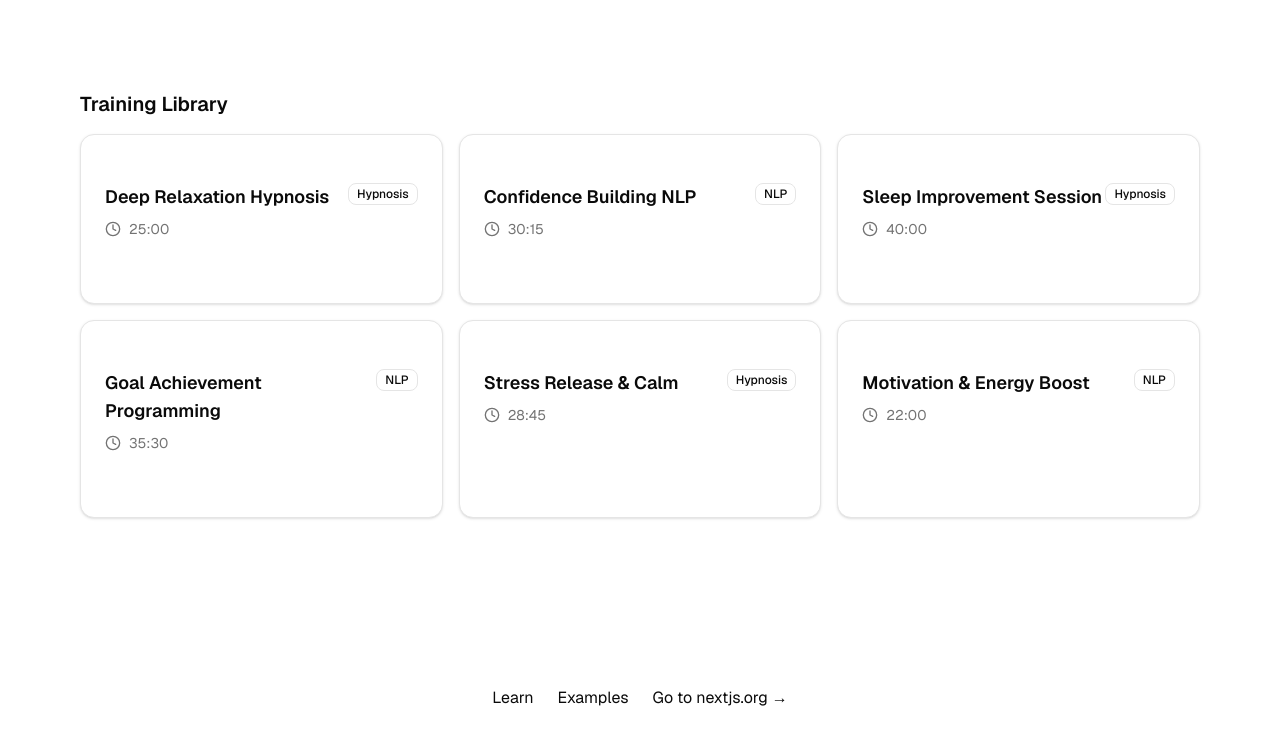
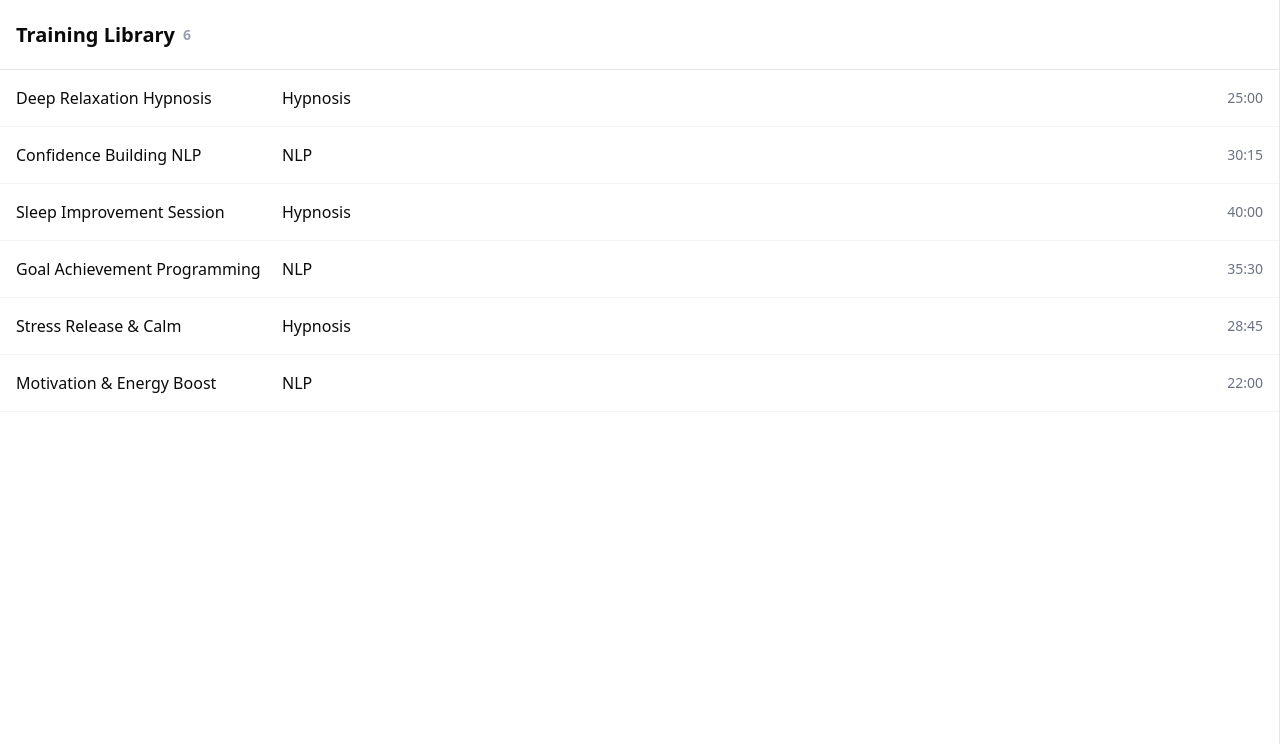
Before and after one commit to florianbussmann/repattern, a Next.js app: page / in a window 1280 px wide. Shown: the top 744 px of the page. Built offline with nearby package versions, Linux system fonts and the light colour scheme.

Commit message:
feat: tabular view

```diff
--- a/app/page.tsx
+++ b/app/page.tsx
@@ -1,71 +1,49 @@
-'use client'
-
-import { useState, useEffect } from "react";
-import { AudioCard } from "@/components/AudioCard";
-import { AudioPlayer } from "@/components/AudioPlayer";
 import { audioFiles } from "@/data/audioFiles";
+import Link from "next/link";
 
 export default function Home() {
-  const [selectedAudio, setSelectedAudio] = useState<string | null>(null);
-
-  const handleAudioSelect = (audioId: string) => {
-    setSelectedAudio(audioId);
-  };
-
-  const selectedAudioFile = audioFiles.find(a => a.id === selectedAudio);
-
   return (
-    <div className="font-sans grid items-center justify-items-center min-h-screen p-8 pb-20 gap-16 sm:p-20">
-      <main className="flex flex-col items-center sm:items-start">
-        <div>
-          <h2 className="text-xl font-semibold mb-4">Training Library</h2>
-          <div className="grid gap-4 md:grid-cols-2 lg:grid-cols-3">
-            {audioFiles.map((audio) => (
-              <AudioCard
-                key={audio.id}
-                id={audio.id}
-                title={audio.title}
-                duration={audio.duration}
-                category={audio.category}
-                isActive={selectedAudio === audio.id}
-                onClick={() => handleAudioSelect(audio.id)}
-              />
-            ))}
-          </div>
-        </div>
-      </main>
-      <footer className="row-start-3 flex gap-[24px] flex-wrap items-center justify-center">
-        <a
-          className="flex items-center gap-2 hover:underline hover:underline-offset-4"
-          href="https://nextjs.org/learn?utm_source=create-next-app&utm_medium=appdir-template-tw&utm_campaign=create-next-app"
-          target="_blank"
-          rel="noopener noreferrer"
-        >
-          Learn
-        </a>
-        <a
-          className="flex items-center gap-2 hover:underline hover:underline-offset-4"
-          href="https://vercel.com/templates?framework=next.js&utm_source=create-next-app&utm_medium=appdir-template-tw&utm_campaign=create-next-app"
-          target="_blank"
-          rel="noopener noreferrer"
-        >
-          Examples
-        </a>
-        <a
-          className="flex items-center gap-2 hover:underline hover:underline-offset-4"
-          href="https://nextjs.org?utm_source=create-next-app&utm_medium=appdir-template-tw&utm_campaign=create-next-app"
-          target="_blank"
-          rel="noopener noreferrer"
-        >
-          Go to nextjs.org →
-        </a>
-      </footer>
-      {selectedAudioFile && (
-          <AudioPlayer
-            src={selectedAudioFile.src}
-            title={selectedAudioFile.title}
-          />
-      )}
+    <div className="grow overflow-hidden border-r border-gray-200"><div className="flex h-[70px] items-center justify-between border-b border-gray-200 p-4">
+      <div className="flex items-center">
+        <h1 className="flex items-center text-xl font-semibold capitalize">
+          Training Library
+          <span className="ml-2 text-sm text-gray-400">{audioFiles.length}</span>
+        </h1>
+      </div>
+      </div>
+      <div className="h-[calc(100vh-64px)] overflow-auto">
+        {audioFiles.map((audio) => {
+          return (
+            <Link
+              key={audio.id}
+              href={`/t/${audio.id}`}
+              className="block cursor-pointer border-b border-gray-100 hover:bg-gray-50"
+            >
+              <div
+                className="flex items-center"
+              >
+                <div className="flex grow items-center overflow-hidden p-4">
+                  <div className="mr-4 w-[250px] shrink-0">
+                    <span className="truncate font-medium">
+                      {audio.title}
+                    </span>
+                  </div>
+                  <div className="flex grow items-center overflow-hidden">
+                    <span className="mr-2 max-w-[400px] min-w-[175px] truncate font-medium">
+                      {audio.category}
+                    </span>
+                  </div>
+                </div>
+                <div className="flex w-40 shrink-0 items-center justify-end p-4">
+                  <span className="text-sm text-gray-500">
+                    {audio.duration}
+                  </span>
+                </div>
+              </div>
+            </Link>
+          );
+        })}
+      </div>
     </div>
   );
 }
--- /dev/null
+++ b/app/t/[id]/page.tsx
@@ -0,0 +1,32 @@
+import { LeftSidebar } from '@/components/left-sidebar';
+import { notFound } from 'next/navigation';
+import { audioFiles } from "@/data/audioFiles";
+import { AudioPlayer } from '@/components/AudioPlayer';
+
+export default async function TrackPage({
+    params,
+}: {
+    params: Promise<{ name: string; id: string }>;
+}) {
+    const id = (await params).id;
+
+    const selectedAudioFile = audioFiles.find(a => a.id === id);
+
+    if (!selectedAudioFile) {
+        notFound();
+    }
+
+    return (
+        <div className="flex h-full grow">
+            <LeftSidebar />
+            <div className="grow overflow-auto p-2 sm:p-6">
+                <div className="mx-auto max-w-4xl">
+                    <AudioPlayer
+                        src={selectedAudioFile.src}
+                        title={selectedAudioFile.title}
+                    />
+                </div>
+            </div>
+        </div>
+    );
+}
--- a/components/AudioPlayer.tsx
+++ b/components/AudioPlayer.tsx
@@ -1,3 +1,5 @@
+'use client'
+
 import { useState, useRef, useEffect } from "react";
 import { Play, Pause } from "lucide-react";
 import { Button } from "@/components/ui/button";
--- /dev/null
+++ b/components/left-sidebar.tsx
@@ -0,0 +1,30 @@
+'use client';
+
+import { Button } from '@/components/ui/button';
+import { ArrowLeft } from 'lucide-react';
+import Link from 'next/link';
+import { Suspense } from 'react';
+
+function BackButton() {
+    return (
+        <Link href={`/`} passHref>
+            <Button
+                size="lg"
+                variant="outline"
+                className="flex cursor-pointer items-center justify-center rounded-full p-2 hover:bg-gray-100"
+            >
+                <ArrowLeft className="size-4 sm:size-5" />
+            </Button>
+        </Link>
+    );
+}
+
+export function LeftSidebar() {
+    return (
+        <div className="flex flex-col items-center space-y-4 py-6 pr-2 pl-2 sm:pr-24 sm:pl-4">
+            <Suspense>
+                <BackButton />
+            </Suspense>
+        </div>
+    );
+}
```
